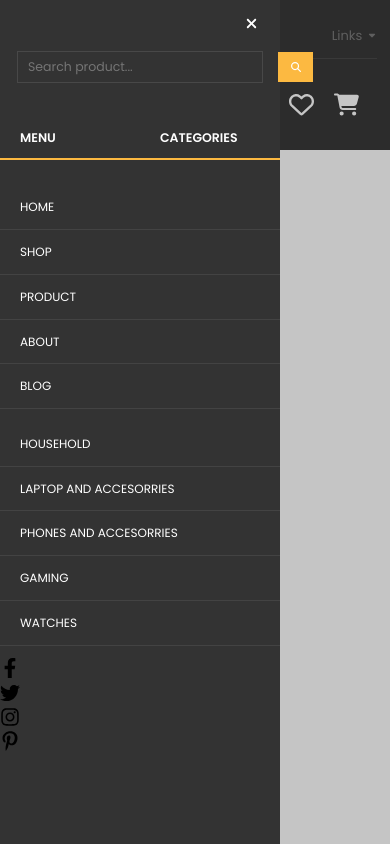
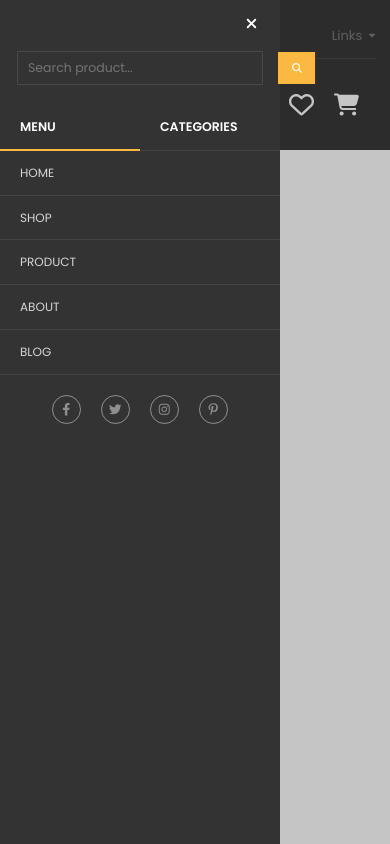
Before and after one commit to PraiseImmanuel/e-gadget, a React (Create React App) app: page / in a window 390 px wide. Built offline with nearby package versions, Linux system fonts and the light colour scheme.

Commit message:
Add touches to MobileNav Component

```diff
--- a/package.json
+++ b/package.json
@@ -11,6 +11,7 @@
     "@types/react": "^18.0.28",
     "@types/react-dom": "^18.0.11",
     "@types/styled-components": "^5.1.26",
+    "framer-motion": "^10.12.4",
     "hamburger-react": "^2.5.0",
     "react": "^18.2.0",
     "react-dom": "^18.2.0",
--- a/src/UI/nav/MobileNav.tsx
+++ b/src/UI/nav/MobileNav.tsx
@@ -1,8 +1,22 @@
 import React, { useState } from "react";
 import styled from "styled-components";
+import { motion, AnimatePresence } from "framer-motion";
 
 export const MobileNav: React.FC = () => {
     const [closeMenu, setCloseMenu] = useState<boolean>(false);
+    const [inputIsFocus, setInputIsFocus] = useState<boolean>(false);
+    const [selectMenu, setSelectMenu] = useState<boolean>(true);
+    const [selectCategories, setSelectCategories] = useState<boolean>(false);
+
+    const handleSelectMenu: () => void = () => {
+        setSelectCategories(false);
+        setSelectMenu(true);
+    };
+
+    const handleSelectCategories: () => void = () => {
+        setSelectCategories(true);
+        setSelectMenu(false);
+    };
 
     return (
         <React.Fragment>
@@ -21,11 +35,13 @@ export const MobileNav: React.FC = () => {
 
                 <SearchBar>
                     <StyledForm>
-                        <InputContainer>
+                        <InputContainer focus={inputIsFocus}>
                             <Input
                                 type="search"
                                 placeholder="Search product..."
                                 required
+                                onFocus={() => setInputIsFocus(true)}
+                                onBlur={() => setInputIsFocus(false)}
                             />
                             <SearchIconContainer>
                                 <Icon
@@ -43,34 +59,66 @@ export const MobileNav: React.FC = () => {
 
                 <NavOptionsContainer>
                     <NavOptions>
-                        <List>Menu</List>
-                        <List>Categories</List>
+                        <Menu selectMenu={selectMenu}>
+                            <NavOptionButton onClick={() => handleSelectMenu()}>
+                                Menu
+                            </NavOptionButton>
+                        </Menu>
+                        <Categories selectCategories={selectCategories}>
+                            <NavOptionButton
+                                onClick={() => handleSelectCategories()}
+                            >
+                                Categories
+                            </NavOptionButton>
+                        </Categories>
                     </NavOptions>
                 </NavOptionsContainer>
 
                 <NavItemsContainer>
-                    <NavItems>
-                        <NavItem>Home</NavItem>
-                        <NavItem>Shop</NavItem>
-                        <NavItem>Product</NavItem>
-                        <NavItem>About</NavItem>
-                        <NavItem>Blog</NavItem>
-                    </NavItems>
+                    <AnimatePresence initial={false}>
+                        {selectMenu && (
+                            <MenuItems
+                                initial={{ opacity: 0 }}
+                                animate={{ opacity: 1 }}
+                                transition={{
+                                    ease: "linear",
+                                    duration: 0.15,
+                                }}
+                            >
+                                <MenuItem>Home</MenuItem>
+                                <MenuItem>Shop</MenuItem>
+                                <MenuItem>Product</MenuItem>
+                                <MenuItem>About</MenuItem>
+                                <MenuItem>Blog</MenuItem>
+                            </MenuItems>
+                        )}
+                    </AnimatePresence>
 
-                    <NavItems>
-                        <NavItem>Household</NavItem>
-                        <NavItem>Laptop and Accesorries</NavItem>
-                        <NavItem>Phones and Accesorries</NavItem>
-                        <NavItem>Gaming</NavItem>
-                        <NavItem>Watches</NavItem>
-                    </NavItems>
+                    <AnimatePresence initial={false}>
+                        {selectCategories && (
+                            <CategoriesItems
+                                initial={{ opacity: 0 }}
+                                animate={{ opacity: 1 }}
+                                transition={{
+                                    ease: "linear",
+                                    duration: 0.15,
+                                }}
+                            >
+                                <NavItem>Household</NavItem>
+                                <NavItem>Laptop and Accesorries</NavItem>
+                                <NavItem>Phones and Accesorries</NavItem>
+                                <NavItem>Gaming</NavItem>
+                                <NavItem>Watches</NavItem>
+                            </CategoriesItems>
+                        )}
+                    </AnimatePresence>
                 </NavItemsContainer>
 
                 <Socials>
-                    <Social>
+                    <Social href="p.com">
                         <SocialSvg
-                            height="2rem"
-                            width="2rem"
+                            height="1.25rem"
+                            width="1.25rem"
                             xmlns="http://www.w3.org/2000/svg"
                             viewBox="0 0 320 512"
                         >
@@ -78,10 +126,10 @@ export const MobileNav: React.FC = () => {
                         </SocialSvg>
                     </Social>
 
-                    <Social>
+                    <Social href="p.com">
                         <SocialSvg
-                            height="2rem"
-                            width="2rem"
+                            height="1.25rem"
+                            width="1.25rem"
                             xmlns="http://www.w3.org/2000/svg"
                             viewBox="0 0 512 512"
                         >
@@ -89,10 +137,10 @@ export const MobileNav: React.FC = () => {
                         </SocialSvg>
                     </Social>
 
-                    <Social>
+                    <Social href="p.com">
                         <SocialSvg
-                            height="2rem"
-                            width="2rem"
+                            height="1.25rem"
+                            width="1.25rem"
                             xmlns="http://www.w3.org/2000/svg"
                             viewBox="0 0 448 512"
                         >
@@ -100,10 +148,10 @@ export const MobileNav: React.FC = () => {
                         </SocialSvg>
                     </Social>
 
-                    <Social>
+                    <Social href="p.com">
                         <SocialSvg
-                            height="2rem"
-                            width="2rem"
+                            height="1.25rem"
+                            width="1.25rem"
                             xmlns="http://www.w3.org/2000/svg"
                             viewBox="0 0 384 512"
                         >
@@ -140,8 +188,6 @@ const MobileNavContainer = styled.div<{ closeMenu: boolean }>`
 
 const CloseIcon = styled.button`
     align-self: end;
-    background-color: transparent;
-    border: none;
     margin: 1.5rem;
 `;
 
@@ -153,17 +199,21 @@ const SearchBar = styled.div``;
 
 const StyledForm = styled.form``;
 
-const InputContainer = styled.div`
-    border: 1px solid rgba(255, 255, 255, 0.1);
+const InputContainer = styled.div<{ focus: boolean }>`
+    border: 1px solid;
+    border-color: ${(props) =>
+        props.focus ? "#fcb941" : "rgba(255, 255, 255, 0.1)"};
     display: flex;
     justify-content: space-between;
     margin: auto;
     max-width: calc(100% - 36px);
+    transition: all 0.4s ease-in;
 `;
 
 const SearchIconContainer = styled.div`
     align-items: center;
     background: #fcb941;
+    border: 1px solid rgb(252, 185, 65);
     display: flex;
     padding: 1rem 1.25rem;
     justify-content: center;
@@ -175,6 +225,7 @@ const Input = styled.input`
     color: #777;
     font-size: 1.25rem;
     padding-left: 1rem;
+    transition: all 0.4s ease-in;
     &:focus {
         outline: none;
         color: #fff;
@@ -196,7 +247,6 @@ const NavOptions = styled(StyledUl)``;
 
 const List = styled.li`
     font-weight: 600;
-    padding: 1.5rem 2rem;
     position: relative;
     text-transform: uppercase;
     width: 50%;
@@ -208,26 +258,93 @@ const List = styled.li`
         height: 0.2rem;
         position: absolute;
         right: 0;
+        transition: transform 0.3s ease;
         width: 100%;
+    }
+`;
+
+const Menu = styled(List)<{ selectMenu: boolean }>`
+    &::after {
+        transform-origin: ${(props) =>
+            props.selectMenu ? "left center" : "right center"};
+        transform: ${(props) =>
+            props.selectMenu ? "scale(1, 1)" : "scale(0,1)"};
+    }
+`;
+
+const Categories = styled(List)<{ selectCategories: boolean }>`
+    &::after {
+        transform-origin: ${(props) =>
+            props.selectCategories ? "left center" : "right center"};
+        transform: ${(props) =>
+            props.selectCategories ? "scale(1, 1)" : "scale(0,1)"};
+    }
+`;
+
+const NavOptionButton = styled.button`
+    border-bottom: 0.1rem solid rgba(255, 255, 255, 0.08);
+    padding: 1.5rem 2rem;
+    text-align: left;
+    width: 100%;
+    &:hover {
+        color: #fcb941;
+        transition: color 0.2s ease-in-out;
     }
 `;
 
 const NavItemsContainer = styled.div``;
 
-const NavItems = styled(StyledUl)`
+const NavItems = styled(motion.ul)`
+    color: #fff;
+    display: flex;
     flex-direction: column;
+    font-size: 1.25rem;
+    list-style-type: none;
 `;
+
+const MenuItems = styled(NavItems)``;
+
+const CategoriesItems = styled(NavItems)``;
 
 const NavItem = styled.li`
     border-bottom: 0.1rem solid rgba(255, 255, 255, 0.08);
+    color: rgba(255, 255, 255, 0.8);
     font-size: 1.2rem;
     font-weight: 300;
     padding: 1.5rem 2rem;
+`;
+
+const MenuItem = styled(NavItem)`
+    font-weight: 300;
     text-transform: uppercase;
 `;
 
-const Socials = styled.div``;
+const Socials = styled.div`
+    column-gap: 2rem;
+    display: flex;
+    justify-content: center;
+    margin-top: 2rem;
+`;
 
-const Social = styled.div``;
+const Social = styled.a`
+    align-items: center;
+    border: 0.1rem solid rgb(255, 255, 255, 0.45);
+    border-radius: 50%;
+    display: flex;
+    height: 2.7rem;
+    justify-content: center;
+    transition: all 0.35s ease;
+    width: 2.7rem;
 
-const SocialSvg = styled.svg``;
+    &:hover {
+        border-color: #fcb941;
+    }
+`;
+
+const SocialSvg = styled.svg`
+    fill: rgb(255, 255, 255, 0.45);
+
+    ${Social}:hover & {
+        fill: #fcb941;
+    }
+`;
--- a/src/components/GlobalStyles.ts
+++ b/src/components/GlobalStyles.ts
@@ -8,4 +8,21 @@ export const GlobalStyles = createGlobalStyle`
     font-size: 16px;
     transition: all 0.5s ease-in-out;
   }
+
+  button{
+    background-color: transparent;
+    border: none;
+    color: inherit;
+    font: inherit;
+    text-transform: inherit;
+
+    &:focus{
+      outline:none;
+    }
+  }
+
+  ul{
+    margin-block-start: 0;
+    margin-block-end: 0;
+  }
 `;
```
Also changed, not shown: 1 other file (tests, documents, lock files or other folders).
